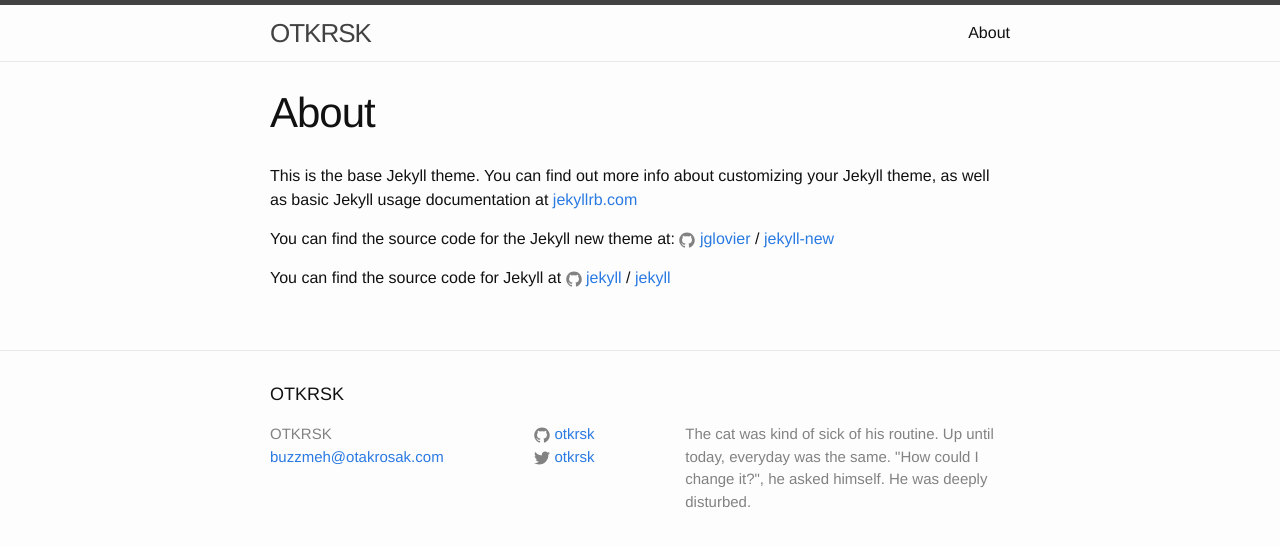
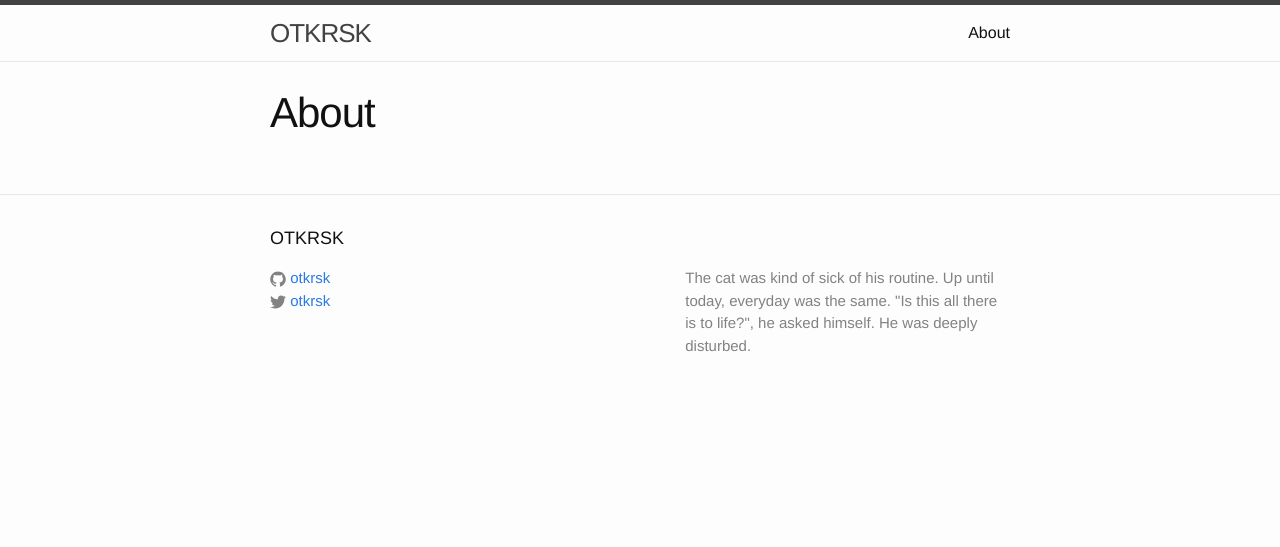
Before and after one commit to otkrsk/otkrsk.github.io, a Jekyll site: the page built from about.md, in a window 1280 px wide. Shown: the top 547 px of the page. Built offline with Jekyll 4.4.1, drawn with Linux system fonts in a browser that asks for light colours.

```diff
--- /dev/null
+++ b/Gemfile
@@ -0,0 +1,2 @@
+source 'https://rubygems.org'
+gem 'github-pages', group: :jekyll_plugins
--- a/_config.yml
+++ b/_config.yml
@@ -7,14 +7,14 @@
 
 # Site settings
 title: OTKRSK
-email: buzzmeh@otakrosak.com
+email: nicholas[dot]nuing[at]gmail[dot]com
 description: > # this means to ignore newlines until "baseurl:"
   The cat was kind of sick of his routine. Up until today, everyday was
-  the same. "How could I change it?", he asked himself.
+  the same. "Is this all there is to life?", he asked himself.
 
   He was deeply disturbed.
 baseurl: "" # the subpath of your site, e.g. /blog
-url: "http://otakrosak.com" # the base hostname & protocol for your site
+url: "http://otkrsk.github.io/" # the base hostname & protocol for your site
 twitter_username: otkrsk
 github_username:  otkrsk
 
--- a/_includes/footer.html
+++ b/_includes/footer.html
@@ -5,13 +5,6 @@
     <h2 class="footer-heading">{{ site.title }}</h2>
 
     <div class="footer-col-wrapper">
-      <div class="footer-col footer-col-1">
-        <ul class="contact-list">
-          <li>{{ site.title }}</li>
-          <li><a href="mailto:{{ site.email }}">{{ site.email }}</a></li>
-        </ul>
-      </div>
-
       <div class="footer-col footer-col-2">
         <ul class="social-media-list">
           {% if site.github_username %}
@@ -28,6 +21,11 @@
         </ul>
       </div>
 
+      <div class="footer-col footer-col-1">
+        <ul>
+        </ul>
+      </div>
+
       <div class="footer-col footer-col-3">
         <p>{{ site.description }}</p>
       </div>
--- a/about.md
+++ b/about.md
@@ -3,13 +3,3 @@ layout: page
 title: About
 permalink: /about/
 ---
-
-This is the base Jekyll theme. You can find out more info about customizing your Jekyll theme, as well as basic Jekyll usage documentation at [jekyllrb.com](http://jekyllrb.com/)
-
-You can find the source code for the Jekyll new theme at:
-{% include icon-github.html username="jglovier" %} /
-[jekyll-new](https://github.com/jglovier/jekyll-new)
-
-You can find the source code for Jekyll at
-{% include icon-github.html username="jekyll" %} /
-[jekyll](https://github.com/jekyll/jekyll)
```
Also changed, not shown: _drafts/override-resource-routes.md (added, +43 -0 lines), _posts/2015-11-04-somewhere-in-the-middle.markdown (deleted, +0 -7 lines), _posts/2015-11-04-we-have-a-problem.markdown (deleted, +0 -7 lines), _posts/2017-08-03-hopping-and-moving-and-jumping-and-running.md (added, +7 -0 lines), _posts/2017-08-04-override-resource-routes.md (added, +43 -0 lines), Gemfile.lock (added).
